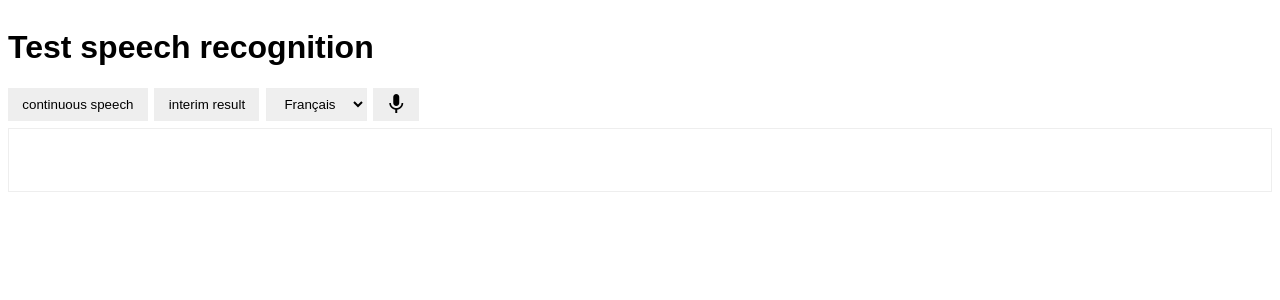
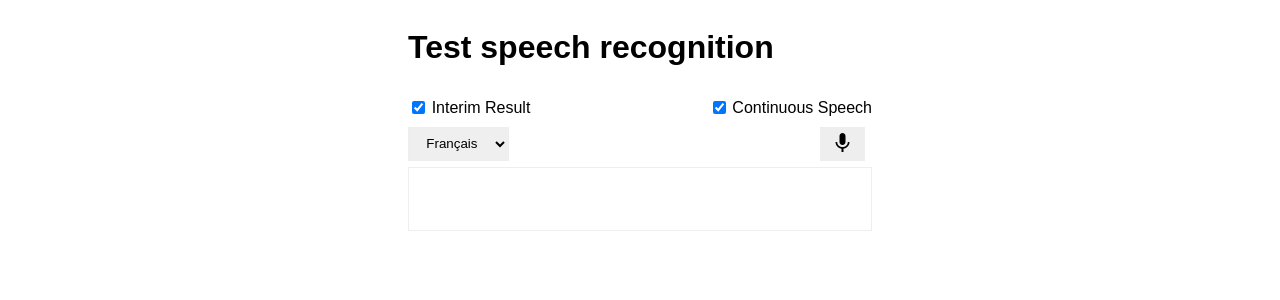
Before and after one commit to jlguenego/aspeech, an Angular app: page / in a window 1280 px wide. Shown: the top 300 px of the page. Built offline with nearby package versions, Linux system fonts and the light colour scheme.

Commit message:
button working

```diff
--- a/src/app/app.component.scss
+++ b/src/app/app.component.scss
@@ -0,0 +1,5 @@
+:host {
+  display: block;
+  max-width: 30em;
+  margin: 0 auto;
+}
--- a/src/app/speech-test/speech-test.component.html
+++ b/src/app/speech-test/speech-test.component.html
@@ -1,6 +1,9 @@
 <div class="command">
-  <button (click)="toggleContinuous()">continuous speech</button>
-  <button (click)="toggleInterimResults()">interim result</button>
+  <label><input type="checkbox" (change)="toggleInterimResults()" checked><span>Interim Result</span></label>
+  <label><input type="checkbox" (change)="toggleContinuous()" checked><span>Continuous Speech</span></label>
+</div>
+<div class="command">
+
   <select [formControl]="dialect">
     <option *ngFor="let country of countries" [value]="country.code">{{country.label}}</option>
   </select>
--- a/src/app/speech-test/speech-test.component.scss
+++ b/src/app/speech-test/speech-test.component.scss
@@ -1,6 +1,13 @@
+
+
 .command {
-  >* {
-    vertical-align: middle;
+  display: flex;
+  align-items: center;
+  justify-content: space-between;
+
+  label {
+    display: flex;
+    align-items: center;
   }
 }
 
--- a/src/app/speech-test/speech-test.component.ts
+++ b/src/app/speech-test/speech-test.component.ts
@@ -39,6 +39,7 @@ export class SpeechTestComponent implements OnInit {
     this.recognition.onstart = () => {
       console.log('onstart');
       this.isListening = true;
+      this.app.tick();
     };
     this.recognition.onresult = (event: ISpeechEvent) => {
       console.log('on result', event);
@@ -57,9 +58,10 @@ export class SpeechTestComponent implements OnInit {
       }
 
     };
-    this.recognition.onerror =  (event) => {
+    this.recognition.onerror = (event) => {
       console.error('error', event);
-     }
+      this.app.tick();
+    }
     this.recognition.onend = () => {
       console.log('onend');
       this.isListening = false;
@@ -68,6 +70,7 @@ export class SpeechTestComponent implements OnInit {
       }
       this.isStarted = false;
       this.isListening = false;
+      this.app.tick();
     };
   }
 
```
